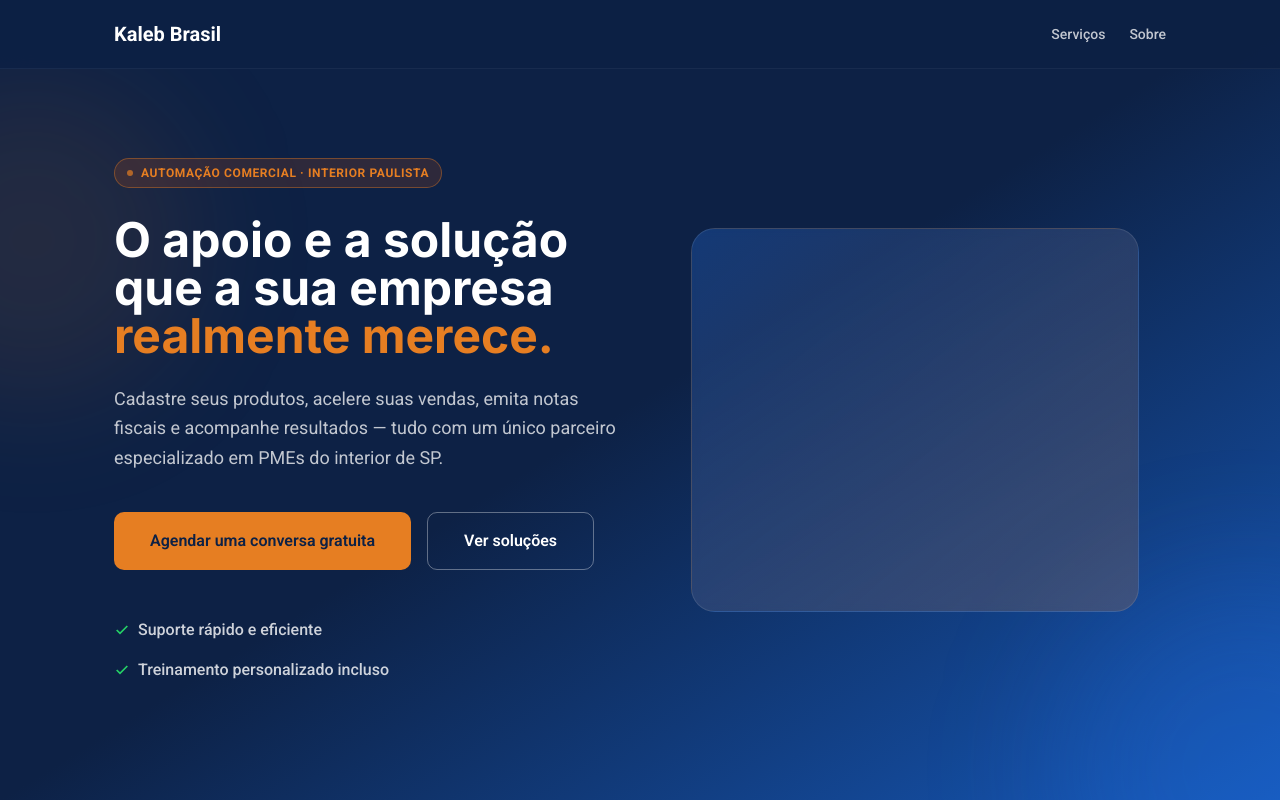
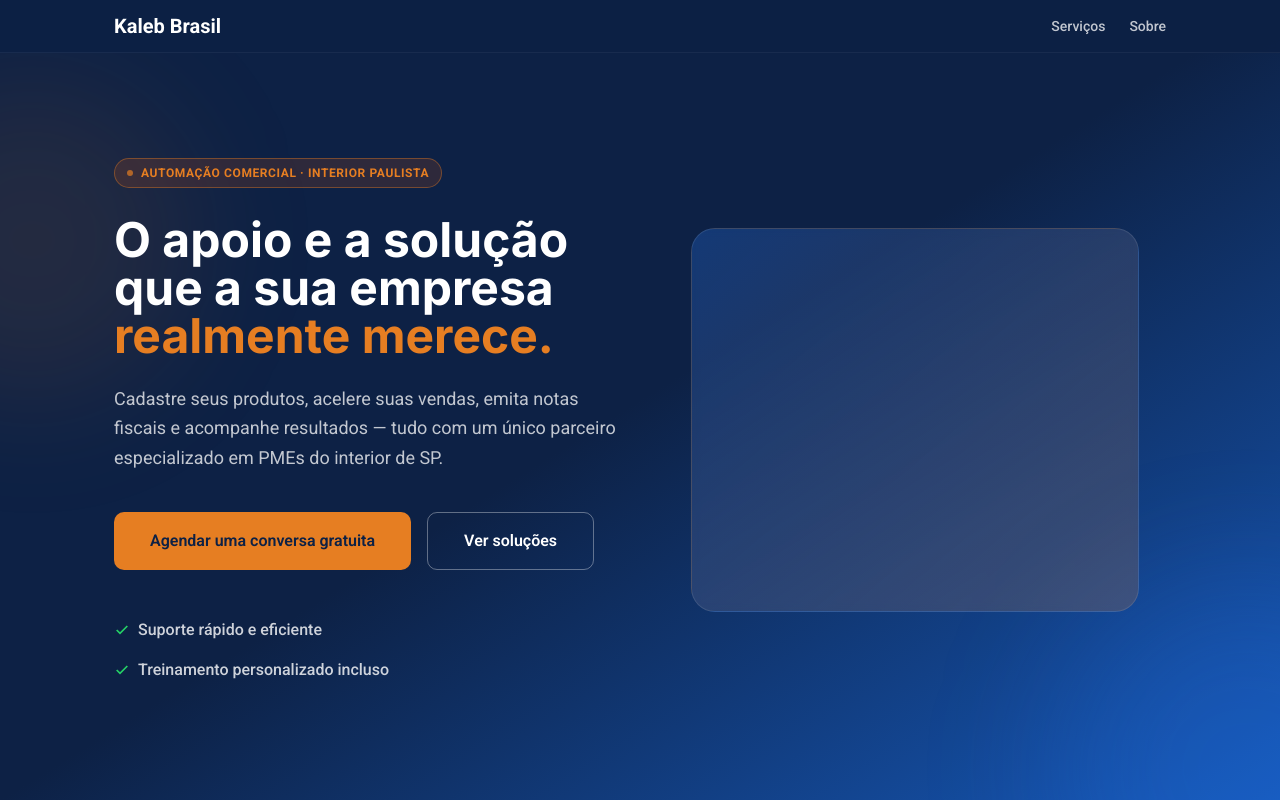
Before and after one commit to alsedan-coder/kaleb-brasil-landing, a Next.js app: page / in a window 1280 px wide. Shown: the top 800 px of the page. Built offline with nearby package versions, Linux system fonts and the light colour scheme.

Commit message:
Diminui altura do header para visual mais delicado (branch uxenginnerAlan)

```diff
--- a/app/HomeClient.tsx
+++ b/app/HomeClient.tsx
@@ -28,7 +28,7 @@ export default function HomeClient() {
     <div className="w-full">
       {/* Header */}
       <header className="fixed top-0 left-0 right-0 z-50 bg-navy/95 backdrop-blur-lg border-b border-white/5">
-        <div className="container-custom flex items-center justify-between h-[68px]">
+        <div className="container-custom flex items-center justify-between h-[52px] py-2">
           <a href="https://kalebbrasil.com.br" target="_blank" rel="noopener noreferrer" className="text-white text-xl font-bold">
             Kaleb Brasil
           </a>
```
